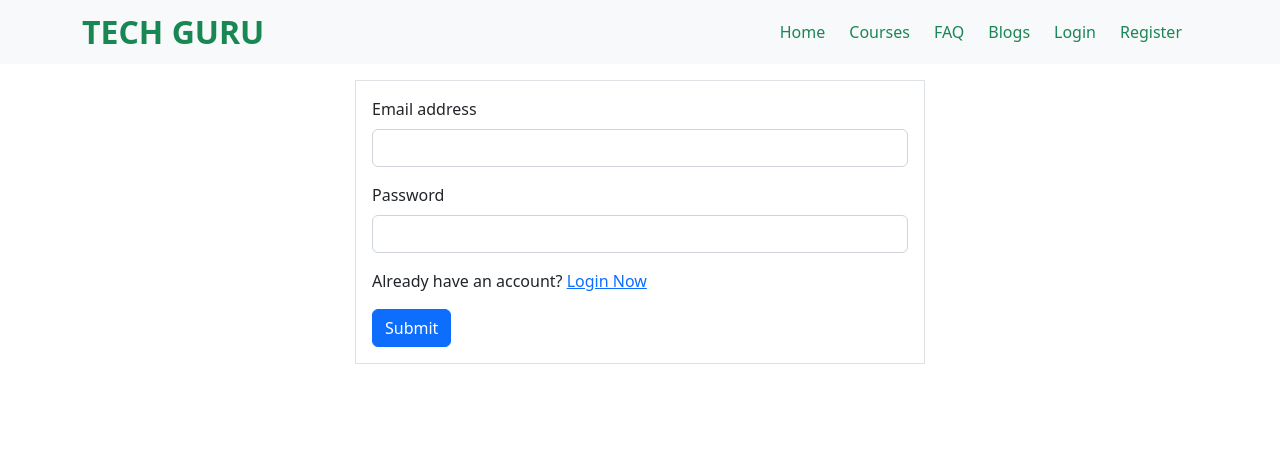
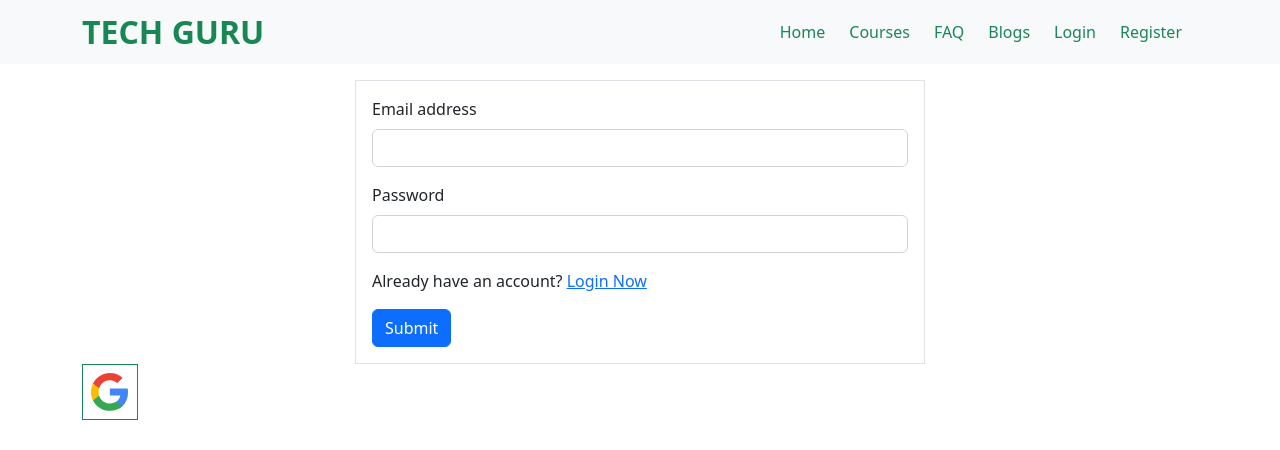
Before and after one commit to kamrul-hasan-antor/tech-guru-client, a React (Create React App) app: page /register in a window 1280 px wide. Shown: the top 450 px of the page. Built offline with nearby package versions, Linux system fonts and the light colour scheme.

Commit message:
google sign in integreted

```diff
--- a/src/App.css
+++ b/src/App.css
@@ -1,3 +1,6 @@
 .blog {
   height: 100%;
 }
+svg {
+  cursor: pointer;
+}
--- /dev/null
+++ b/src/components/Authentication/GoogleAuth.js
@@ -0,0 +1,80 @@
+import React from "react";
+import { getAuth, GoogleAuthProvider, signInWithPopup } from "firebase/auth";
+import app from "../../firebase/firebase.init";
+
+const auth = getAuth(app);
+const GoogleAuth = () => {
+  const provider = new GoogleAuthProvider();
+
+  const handleGoogleSignIn = () => {
+    signInWithPopup(auth, provider)
+      .then((res) => {
+        const user = res.user;
+        console.log(user);
+      })
+      .catch((error) => {
+        console.log(error);
+      });
+  };
+  return (
+    <div>
+      <svg
+        onClick={handleGoogleSignIn}
+        className="border border-success p-2"
+        viewBox="0 0 20 20"
+        width="5%"
+        fit=""
+        preserveAspectRatio="xMidYMid meet"
+        focusable="false"
+      >
+        <path
+          d="M19.6 10.23c0-.82-.1-1.42-.25-2.05H10v3.72h5.5c-.15.96-.74 2.31-2.04 3.22v2.45h3.16c1.89-1.73 2.98-4.3 2.98-7.34z"
+          fill="#4285F4"
+        ></path>
+        <path
+          d="M13.46 15.13c-.83.59-1.96 1-3.46 1-2.64 0-4.88-1.74-5.68-4.15H1.07v2.52C2.72 17.75 6.09 20 10 20c2.7 0 4.96-.89 6.62-2.42l-3.16-2.45z"
+          fill="#34A853"
+        ></path>
+        <path
+          d="M3.99 10c0-.69.12-1.35.32-1.97V5.51H1.07A9.973 9.973 0 000 10c0 1.61.39 3.14 1.07 4.49l3.24-2.52c-.2-.62-.32-1.28-.32-1.97z"
+          fill="#FBBC05"
+        ></path>
+        <path
+          d="M10 3.88c1.88 0 3.13.81 3.85 1.48l2.84-2.76C14.96.99 12.7 0 10 0 6.09 0 2.72 2.25 1.07 5.51l3.24 2.52C5.12 5.62 7.36 3.88 10 3.88z"
+          fill="#EA4335"
+        ></path>
+      </svg>
+    </div>
+  );
+};
+
+export default GoogleAuth;
+
+/*
+ <svg
+            height="100%"
+            viewBox="0 0 20 20"
+            width="5%"
+            fit=""
+            preserveAspectRatio="xMidYMid meet"
+            focusable="false"
+          >
+            <path
+              d="M19.6 10.23c0-.82-.1-1.42-.25-2.05H10v3.72h5.5c-.15.96-.74 2.31-2.04 3.22v2.45h3.16c1.89-1.73 2.98-4.3 2.98-7.34z"
+              fill="#4285F4"
+            ></path>
+            <path
+              d="M13.46 15.13c-.83.59-1.96 1-3.46 1-2.64 0-4.88-1.74-5.68-4.15H1.07v2.52C2.72 17.75 6.09 20 10 20c2.7 0 4.96-.89 6.62-2.42l-3.16-2.45z"
+              fill="#34A853"
+            ></path>
+            <path
+              d="M3.99 10c0-.69.12-1.35.32-1.97V5.51H1.07A9.973 9.973 0 000 10c0 1.61.39 3.14 1.07 4.49l3.24-2.52c-.2-.62-.32-1.28-.32-1.97z"
+              fill="#FBBC05"
+            ></path>
+            <path
+              d="M10 3.88c1.88 0 3.13.81 3.85 1.48l2.84-2.76C14.96.99 12.7 0 10 0 6.09 0 2.72 2.25 1.07 5.51l3.24 2.52C5.12 5.62 7.36 3.88 10 3.88z"
+              fill="#EA4335"
+            ></path>
+          </svg>
+
+*/
--- a/src/components/FAQ/FAQ.js
+++ b/src/components/FAQ/FAQ.js
@@ -1,5 +1,4 @@
 import React from "react";
-
 const FAQ = () => {
   return (
     <div class="container mt-3">
--- a/src/components/Register/Register.js
+++ b/src/components/Register/Register.js
@@ -1,5 +1,6 @@
 import React from "react";
 import { Link } from "react-router-dom";
+import GoogleAuth from "../Authentication/GoogleAuth";
 
 const Register = () => {
   return (
@@ -34,6 +35,7 @@
             Submit
           </button>
         </form>
+        <GoogleAuth></GoogleAuth>
       </div>
     </div>
   );
```
